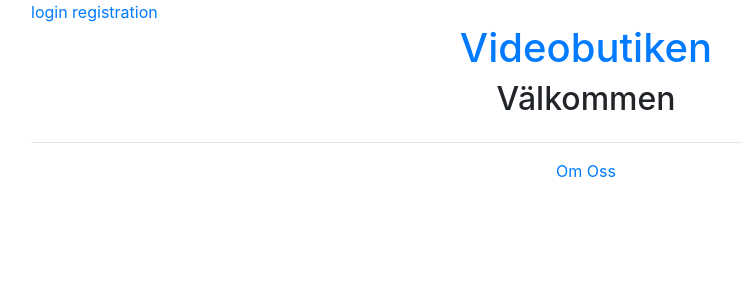
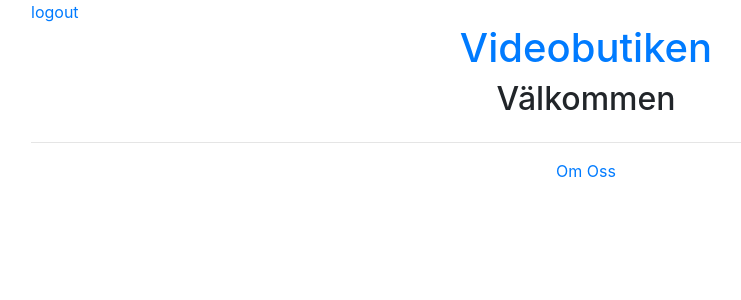
Before and after one commit to Oz90/php-superstore, a PHP site: page /index.php in a window 1280 px wide. Shown: the top 300 px of the page, without its empty margins (54-795 px from the left). Run offline with PHP 8.4, Linux system fonts and the light colour scheme; the visitor is signed in with stand-in values (Sample User, id 1); data that the repository does not hold is empty.

Commit message:
changed login, registration and logout visablility

```diff
--- a/views/include/header.php
+++ b/views/include/header.php
@@ -13,8 +13,15 @@
 </head>
 
 <body class="container">
-<a href="?page=login">login</a>
-<a href="?page=registration">registration</a>
+    <?php
+    if (isset($_SESSION["loggedin"]) && $_SESSION["loggedin"] === true) {
+        echo "<a href='?page=logout'>logout</a>";
+    } else {
+        echo "<a href='?page=login'>login</a>";
+        echo " <a href='?page=registration'>registration</a>";
+    }
+    ?>
+
     <h1 class="text-center">
         <a href="index.php">
             Videobutiken
```
